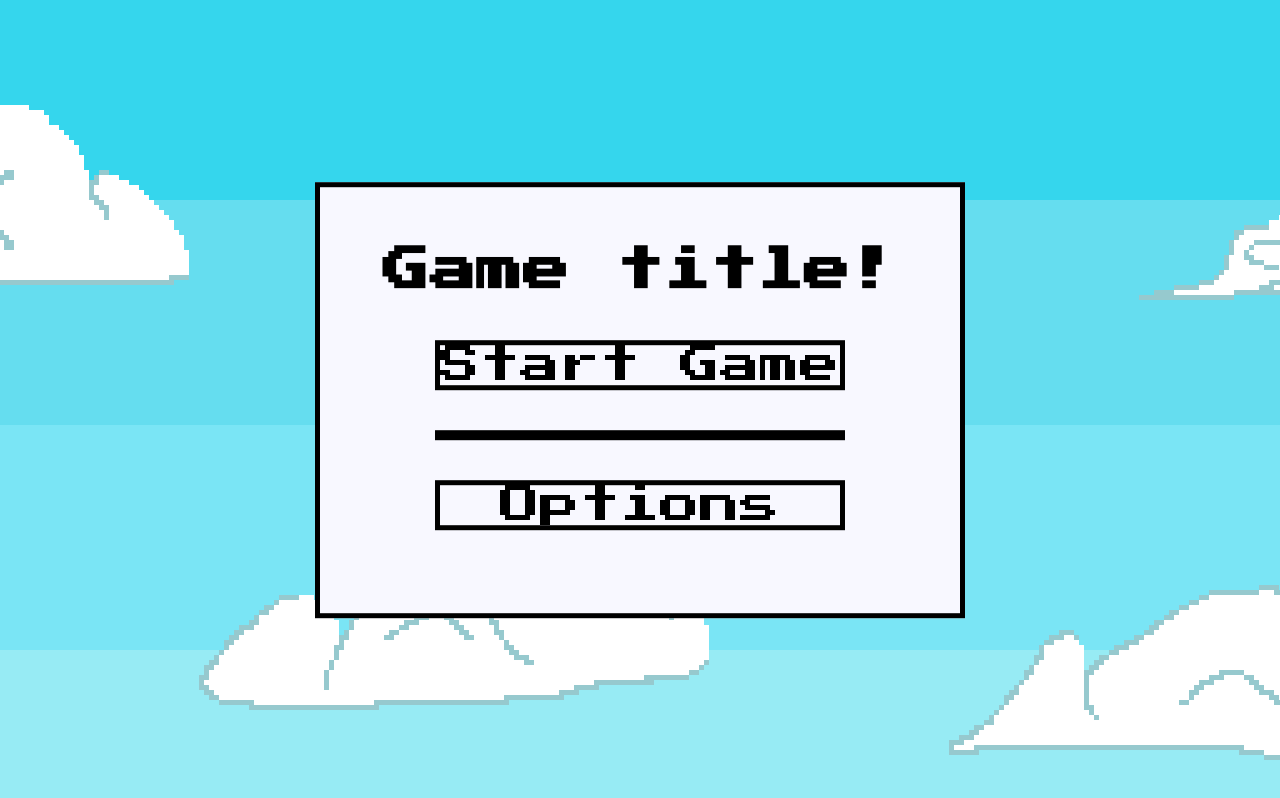
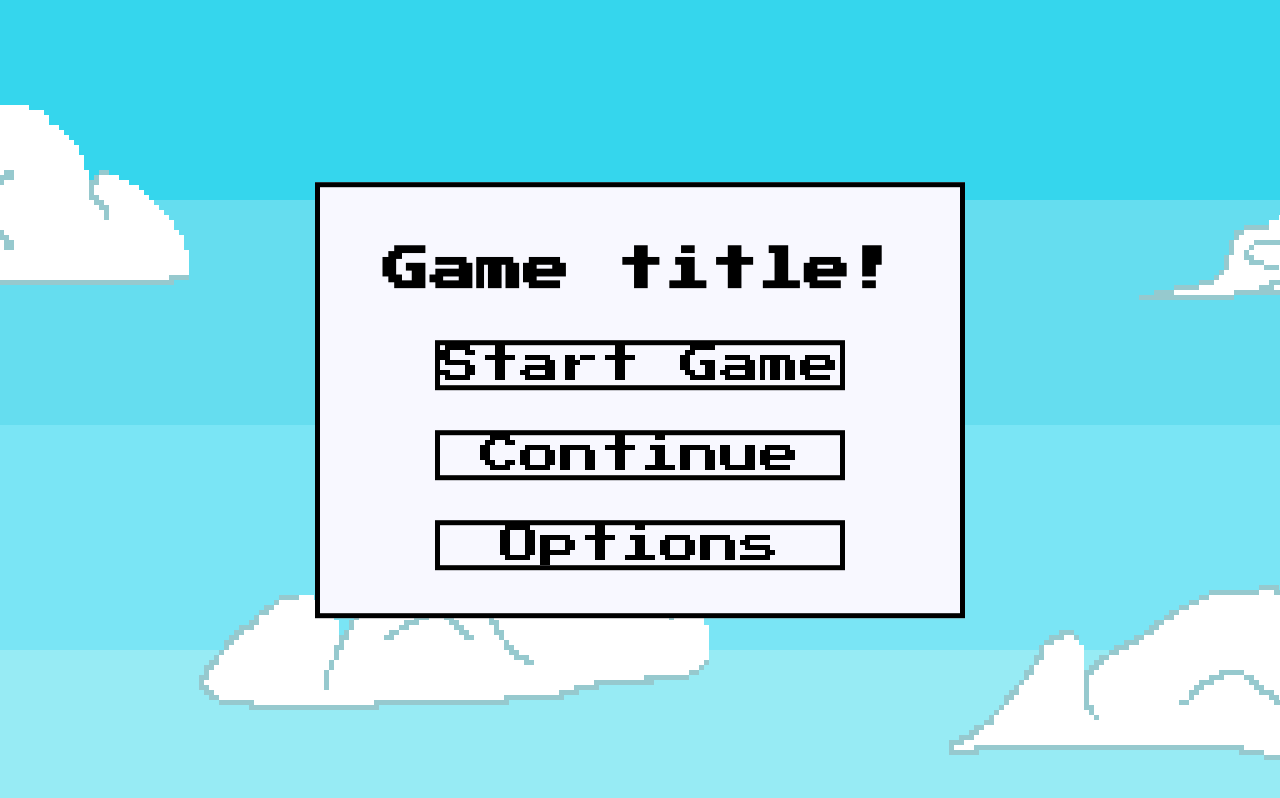
Before and after one commit to OliRadlett/f28wp, a website: page game/start_menu.html in a window 1280 px wide. Drawn offline with Linux system fonts and the light colour scheme; files whose address does not match are found by name.

Commit message:
Linking start menu with continue with gane page

```diff
--- a/game/start_menu.html
+++ b/game/start_menu.html
@@ -19,7 +19,7 @@
                 </div>
                 <br />
                 <div class="b">
-
+                    <a href="index.html" class="button">Continue</a>
                 </div>
                 <br />
                 <div class="b">
```
